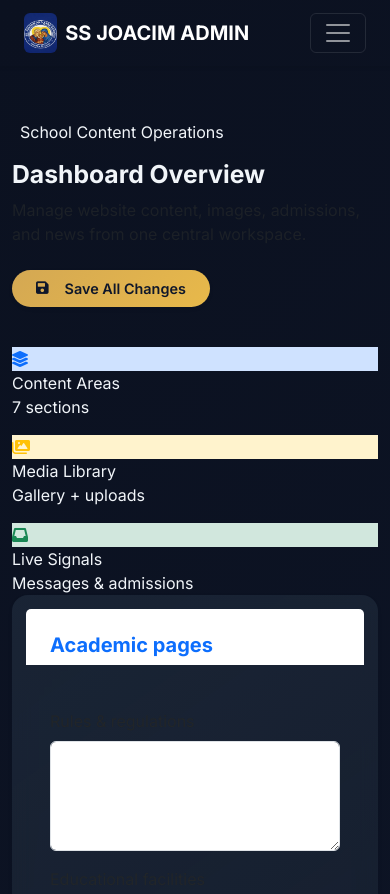
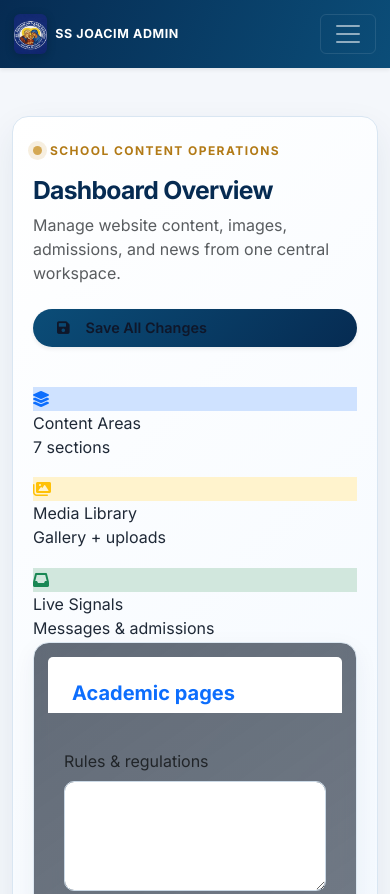
Before and after one commit to Destiny2433/SSJA, a plain HTML site: page admin-dashboard.html in a window 390 px wide. Shown: the top 894 px of the page. Drawn offline with nearby package versions, Linux system fonts and the light colour scheme; no server answers.

Commit message:
improve responsive admin dashboard styling

```diff
--- a/css/admin-style.css
+++ b/css/admin-style.css
@@ -450,3 +450,32 @@
             .topbar-right .btn { padding: 9px 14px; font-size: 0.8rem; }
             .admin-topbar h1 { font-size: 1rem; }
         }
+/* Admin dashboard refinements: cohesive SJACS palette and small-screen usability. */
+.dashboard-body { background: #f4f7fb; color: #1f2937; }
+.dashboard-body > .navbar { background: linear-gradient(110deg,#062b52,#0b4d78) !important; min-height: 68px; }
+.dashboard-body > .navbar .navbar-brand { letter-spacing: .04em; font-size: .95rem; }
+.dashboard-body > .navbar .navbar-brand img { object-fit: cover; box-shadow: 0 2px 10px rgba(0,0,0,.2); }
+.dashboard-body .container { max-width: 1440px; }
+.admin-hero { background: linear-gradient(135deg,#fff 0%,#eef6ff 100%); border: 1px solid #d9e6f2; border-radius: 22px; padding: clamp(1.25rem,3vw,2.25rem); box-shadow: 0 14px 35px rgba(16,55,88,.08); }
+.admin-hero h2 { color: #062b52; letter-spacing: -.03em; }
+.admin-kicker { color: #b27a16; font-size: .75rem; font-weight: 700; text-transform: uppercase; letter-spacing: .12em; }
+.admin-kicker-dot { width: 9px; height: 9px; border-radius: 50%; background: #d4a853; box-shadow: 0 0 0 5px rgba(212,168,83,.18); }
+.dashboard-body .card { border: 1px solid #dce7f1 !important; border-radius: 16px !important; box-shadow: 0 8px 24px rgba(16,55,88,.06) !important; }
+.dashboard-body .card-header { color: #062b52; }
+.dashboard-body .form-control, .dashboard-body .form-select { min-height: 46px; border-color: #cbd9e6; border-radius: 10px; }
+.dashboard-body textarea.form-control { min-height: 110px; }
+.dashboard-body .form-control:focus, .dashboard-body .form-select:focus { border-color: #d4a853; box-shadow: 0 0 0 .2rem rgba(212,168,83,.2); }
+.dashboard-body .btn-primary { background: linear-gradient(135deg,#0b4d78,#062b52); border: 0; }
+.dashboard-body .btn-primary:hover { background: linear-gradient(135deg,#116493,#0b3d62); transform: translateY(-1px); }
+.dashboard-body .table { --bs-table-bg: transparent; }
+.dashboard-body .table thead th { color: #50708c; font-size: .72rem; text-transform: uppercase; letter-spacing: .08em; }
+@media (max-width: 576px) {
+  .dashboard-body > .navbar .container-fluid { padding-left: 14px !important; padding-right: 14px !important; }
+  .dashboard-body > .navbar .navbar-brand span { font-size: .78rem; }
+  .dashboard-body .container { padding-left: 12px; padding-right: 12px; }
+  .admin-hero { border-radius: 16px; }
+  .admin-hero .btn { width: 100%; }
+  .dashboard-body .card-body { padding: 1rem !important; }
+  .dashboard-body .row.g-3 > [class*="col-"] { margin-bottom: .15rem; }
+  .dashboard-body .table-responsive { margin: 0 -.5rem; width: calc(100% + 1rem); }
+}
```
